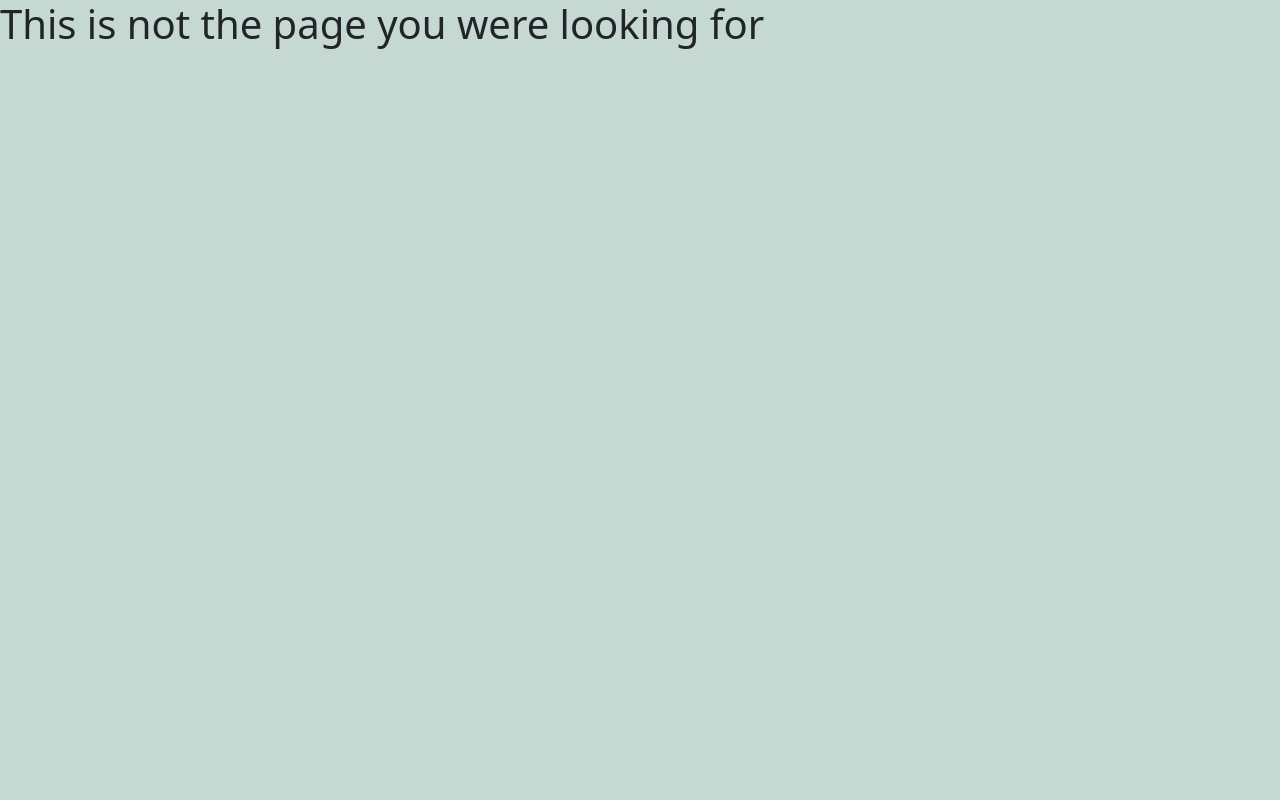
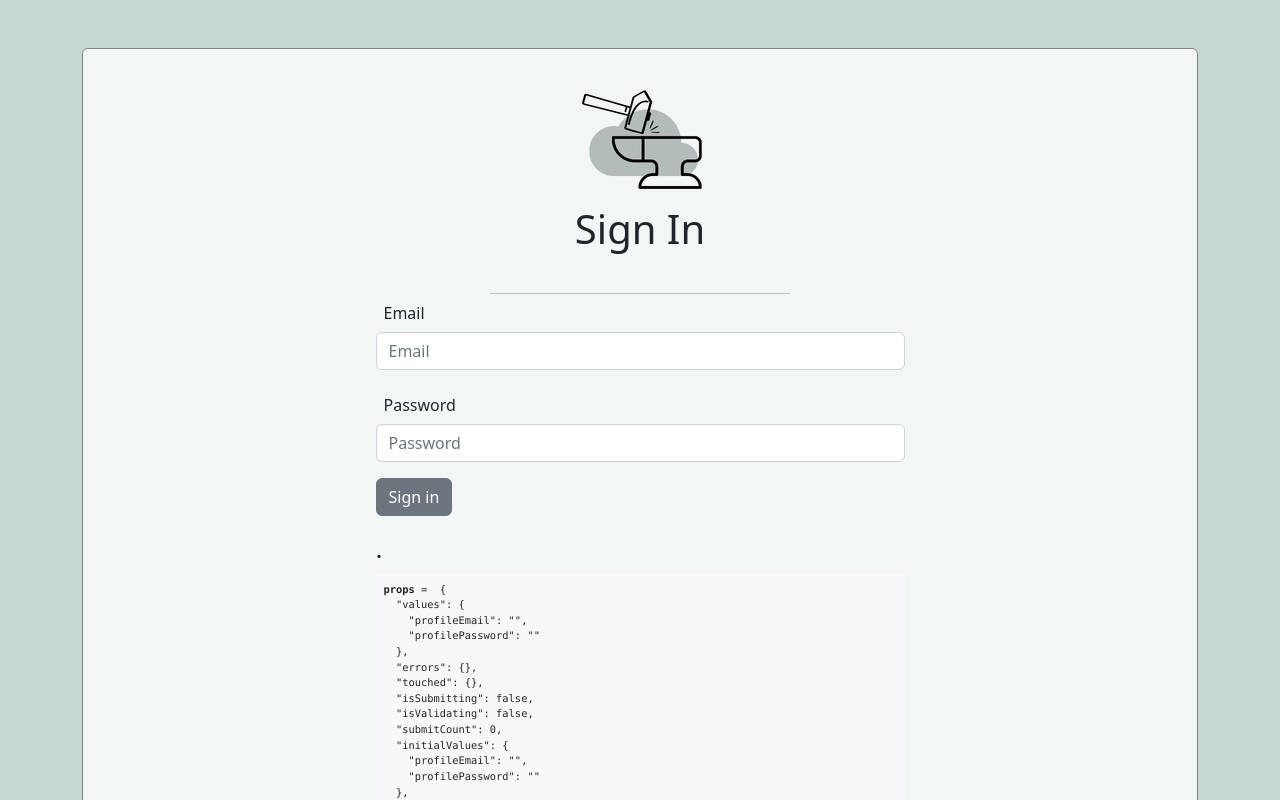
Before and after one commit to Capstone-42-quote-gen/ai-quote-generator, a React (Vite) app in the folder frontend/: page /sign-in in a window 1280 px wide. Shown: the top 800 px of the page. Built offline with nearby package versions, Linux system fonts and the light colour scheme.

Commit message:
updated files to allow for Vite testing

```diff
--- a/frontend/src/shared/components/SignIn/SignIn.tsx
+++ b/frontend/src/shared/components/SignIn/SignIn.tsx
@@ -1,6 +1,6 @@
 
 import {Card, Col, Container, Row} from "react-bootstrap";
-import signInIcon from "../../assets/icon-1.png";
+import signInIcon from "../../../assets/icon-1.png";
 import {SignInForm} from "./SignInForm";
 import {SignUp} from "../signup/SignUp";
 
@@ -12,7 +12,7 @@ export function SignIn() {
         <>
             <Container className={"align-items-center py-5"}>
                 <Card className={"sign-in-card"}>
-                    <Card.Body>
+                    <Card.Body className={"rounded"}>
                         <Card.Title className={"text-center py-4"}>
                             <a href="/"><img src={signInIcon} alt={"logo"} /></a>
                             <h1 className={"pt-3"}>Sign In</h1>
@@ -23,6 +23,9 @@ export function SignIn() {
                         <SignInForm />
                     </Col>
                 </Row>
+
+            </Card.Body>
+        </Card>
                 <Row className={"justify-content-center mt-4"}>
                     <Col lg={8}>
                         <div className={"text-center"}>
@@ -39,8 +42,6 @@ export function SignIn() {
                         </div>
                     </Col>
                 </Row>
-            </Card.Body>
-        </Card>
     </Container>
     </>
     )
--- a/frontend/src/shared/components/SignIn/SignInForm.tsx
+++ b/frontend/src/shared/components/SignIn/SignInForm.tsx
@@ -73,7 +73,7 @@ return (
 
     return (
         <>
-                    <Form onSubmit={handleSubmit}>
+                    <Form  onSubmit={handleSubmit}>
                         <Form.Group className={"mb-3"} controlId="formHorizontalEmail">
                             <Form.Label column lg={2} className="ms-2">
                                 Email
--- a/frontend/src/shared/components/createquote/CreateQuoteForm.tsx
+++ b/frontend/src/shared/components/createquote/CreateQuoteForm.tsx
@@ -1,12 +1,13 @@
 import { Button, Col, Form, Row, Spinner } from "react-bootstrap";
-import { MutationResponse, useGetAllPromptsQuery,usePostCreateQuoteGenerateMutation,} from "../../store/apis";
-import { Prompt } from "../../shared/interfaces/Prompt";
 import * as Yup from "yup";
 import { Formik, FormikHelpers,FormikProps} from "formik";
-import { CreateQuote } from "../../shared/interfaces/CreateQuote";
-import { DisplayStatus } from "../../shared/components/display-status/DisplayStatus";
-import { FormDebugger } from "../../shared/components/FormDebugger";
-import { DisplayError } from "../../shared/components/display-error/DisplayError";
+import {MutationResponse, useGetAllPromptsQuery, usePostCreateQuoteGenerateMutation} from "../../../store/apis";
+import {CreateQuote} from "../../interfaces/CreateQuote";
+import {Prompt} from "../../interfaces/Prompt.ts";
+import {DisplayError} from "../display-error/DisplayError";
+import {DisplayStatus} from "../display-status/DisplayStatus";
+import {FormDebugger} from "../FormDebugger";
+
 
 export const CreateQuoteFormLogic = () => {
     const [submit] = usePostCreateQuoteGenerateMutation({fixedCacheKey:"SubmitQuote"});
@@ -62,7 +63,7 @@ export const CreateQuoteFormContent = (props: FormikProps<CreateQuote>) => {
         handleSubmit,
     } = props;
 
-    const { data: prompts, error, isLoading } = useGetAllPromptsQuery("");
+    const { data: prompts, isLoading } = useGetAllPromptsQuery("");
 
     if (isLoading || prompts === undefined) {
         return (
--- a/frontend/src/store/apis.ts
+++ b/frontend/src/store/apis.ts
@@ -1,8 +1,8 @@
 import {createApi, fetchBaseQuery} from "@reduxjs/toolkit/query/react";
-import {SignUp} from "../shared/interfaces/SignUp";
+
 import {Prompt} from "../shared/interfaces/Prompt";
 import {CreateQuote} from "../shared/interfaces/CreateQuote";
-import {SignIn} from "../shared/interfaces/Profile.ts";
+import {SignIn, SignUp} from "../shared/interfaces/Profile.ts";
 
 
 export interface ServerResponse {
--- a/frontend/src/ui/App.css
+++ b/frontend/src/ui/App.css
@@ -95,7 +95,7 @@ a.nav-link:visited {
 /*SIGN-IN*/
 
 .sign-in-card {
-    border: 1px solid grey;
+    border: 1.5px solid grey;
 }
 
 .center-hr {
--- a/frontend/src/ui/App.tsx
+++ b/frontend/src/ui/App.tsx
@@ -3,12 +3,14 @@ import 'bootstrap/dist/css/bootstrap.css'
 import './App.css'
 import { Home } from './Home.tsx'
 import { FourOhFour } from './FourOhFour'
-import {CreateQuote} from "./createquote/CreateQuote";
-import {DisplayQuote} from "./DisplayQuote.tsx";
-import {Profile} from "./Profile.tsx";
+import {DisplayQuote} from "./DisplayQuote";
+import {Profile} from "./Profile";
 import {Provider} from "react-redux";
 import {ToolkitStore} from "@reduxjs/toolkit/dist/configureStore";
-// import {SignIn} from "./SignIn/SignIn";
+import {CreateQuote} from "../shared/components/createquote/CreateQuote";
+import {SignIn} from "../shared/components/SignIn/SignIn";
+import {SignUp} from "../shared/components/signup/SignUp";
+
 
 interface Props {
     store: ToolkitStore
@@ -25,7 +27,8 @@ export function App(props: Props) {
                     <Route path={'/create-quote'} element={<CreateQuote />} />
                     <Route path={'/display-quote'} element={<DisplayQuote />} />
                     <Route path={'/profile'} element={<Profile />} />
-                    {/*<Route path={'/sign-in'} element={<SignIn />} />*/}
+                    <Route path={'/sign-in'} element={<SignIn />} />
+                    <Route path={'/sign-up'} element={<SignUp />} />
                 </Routes>
             </BrowserRouter>
         </Provider>
```
